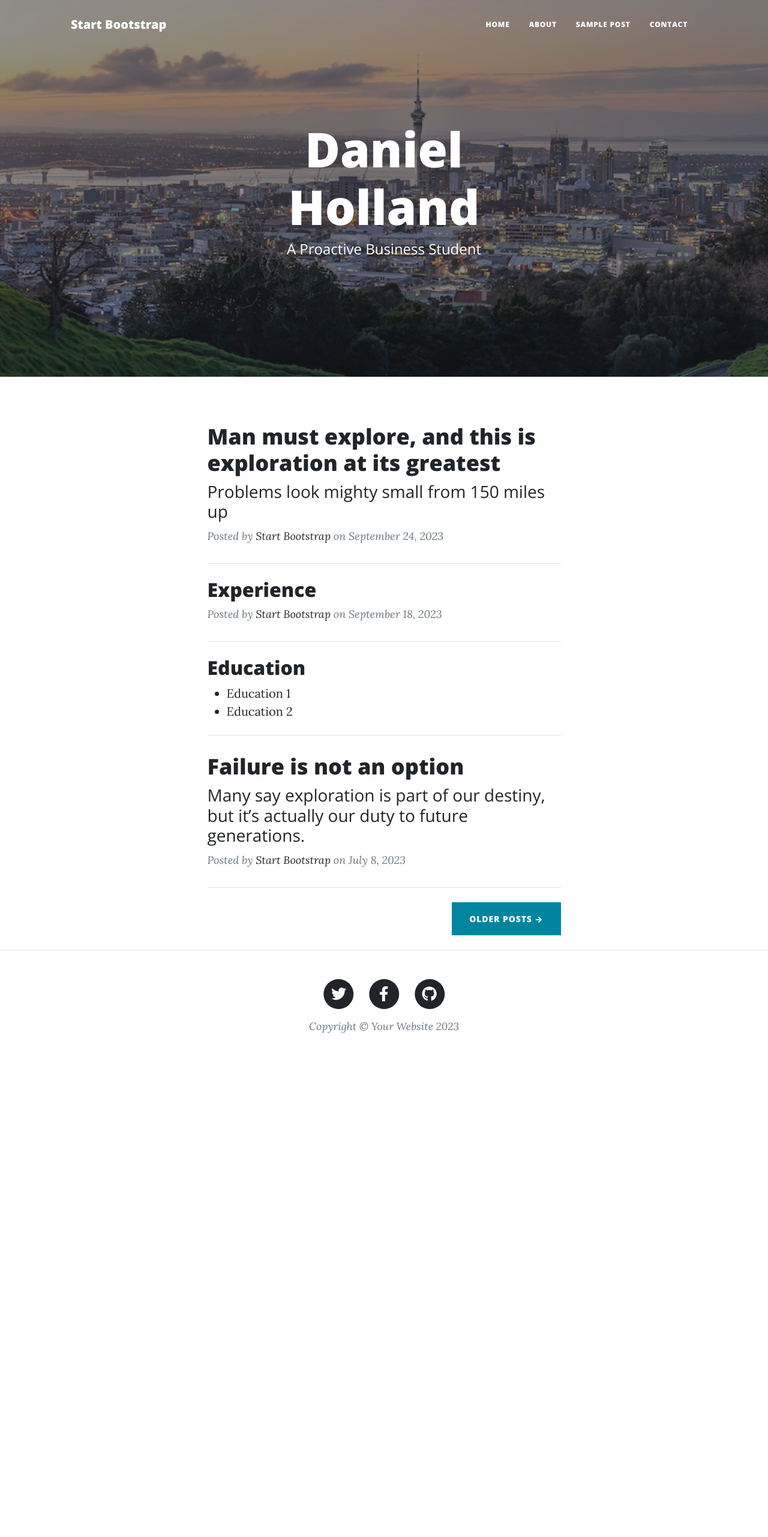
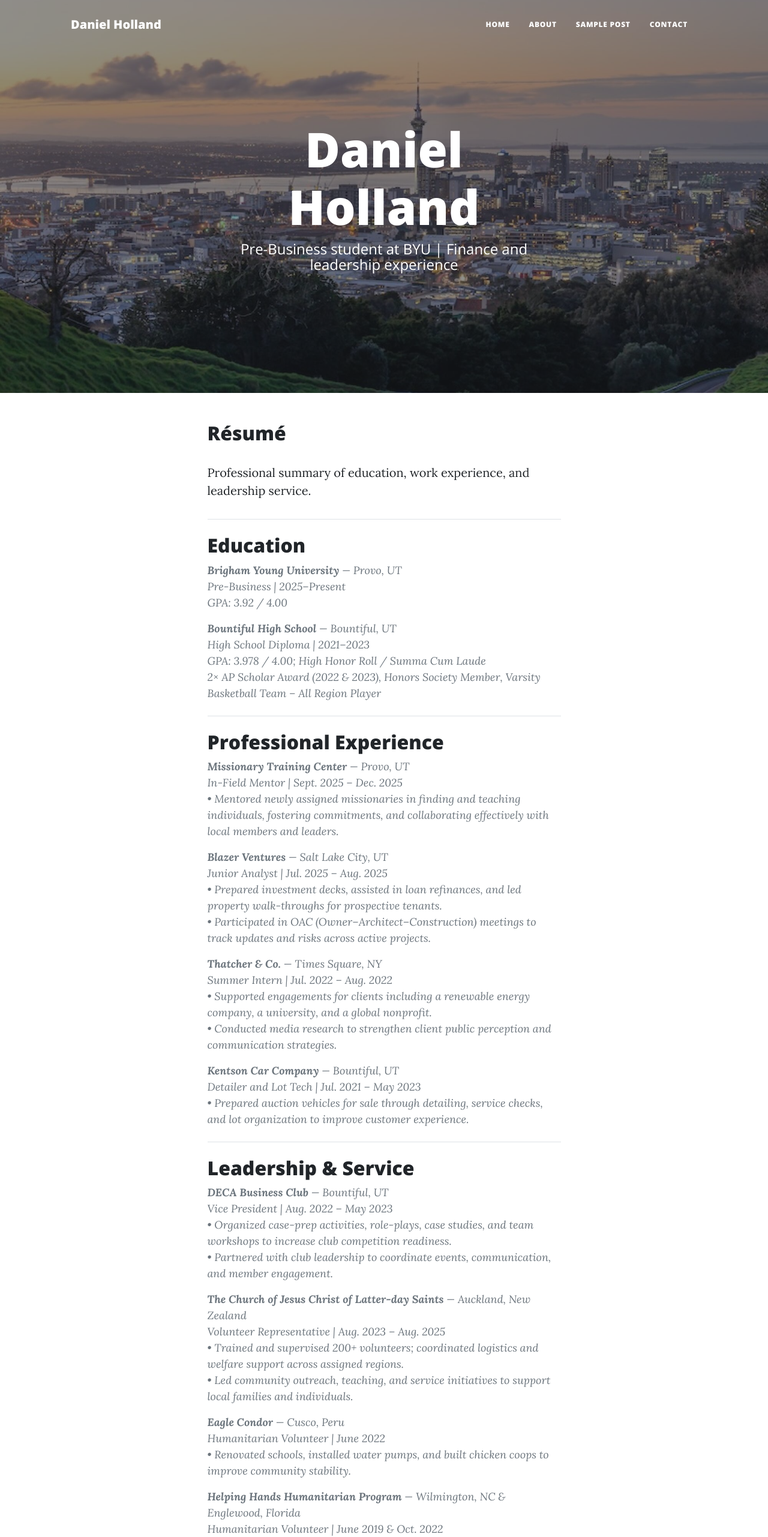
Before and after one commit to dainzzzzz/-In-General-IS-201-Project, a plain HTML site: page index.html in a window 1280 px wide. Shown: the top 2562 px of the page at 60% size. Before the commit the page ends 1772 px from the top, so only its background shows below. Drawn offline with nearby package versions, Linux system fonts and the light colour scheme.

Commit message:
Update homepage with resume content and personal profile links

```diff
--- a/index.html
+++ b/index.html
@@ -3,9 +3,9 @@
     <head>
         <meta charset="utf-8" />
         <meta name="viewport" content="width=device-width, initial-scale=1, shrink-to-fit=no" />
-        <meta name="description" content="" />
-        <meta name="author" content="" />
-        <title>Clean Blog - Start Bootstrap Theme</title>
+        <meta name="description" content="Daniel Holland | Pre-Business student at BYU with finance, leadership, and humanitarian experience." />
+        <meta name="author" content="Daniel Holland" />
+        <title>Daniel Holland | Business Student</title>
         <link rel="icon" type="image/x-icon" href="assets/favicon.ico" />
         <!-- Font Awesome icons (free version)-->
         <script src="https://use.fontawesome.com/releases/v6.3.0/js/all.js" crossorigin="anonymous"></script>
@@ -19,7 +19,7 @@
         <!-- Navigation-->
         <nav class="navbar navbar-expand-lg navbar-light" id="mainNav">
             <div class="container px-4 px-lg-5">
-                <a class="navbar-brand" href="index.html">Start Bootstrap</a>
+                <a class="navbar-brand" href="index.html">Daniel Holland</a>
                 <button class="navbar-toggler" type="button" data-bs-toggle="collapse" data-bs-target="#navbarResponsive" aria-controls="navbarResponsive" aria-expanded="false" aria-label="Toggle navigation">
                     Menu
                     <i class="fas fa-bars"></i>
@@ -41,7 +41,7 @@
                     <div class="col-md-10 col-lg-8 col-xl-7">
                         <div class="site-heading">
                             <h1>Daniel Holland</h1>
-                            <span class="subheading">A Proactive Business Student</span>
+                            <span class="subheading">Pre-Business student at BYU | Finance and leadership experience</span>
                         </div>
                     </div>
                 </div>
@@ -51,60 +51,79 @@
         <div class="container px-4 px-lg-5">
             <div class="row gx-4 gx-lg-5 justify-content-center">
                 <div class="col-md-10 col-lg-8 col-xl-7">
-                    <!-- Post preview-->
                     <div class="post-preview">
-                        <a href="post.html">
-                            <h2 class="post-title">Man must explore, and this is exploration at its greatest</h2>
-                            <h3 class="post-subtitle">Problems look mighty small from 150 miles up</h3>
-                        </a>
-                        <p class="post-meta">
-                            Posted by
-                            <a href="#!">Start Bootstrap</a>
-                            on September 24, 2023
-                        </p>
+                        <h2 class="post-title">Résumé</h2>
+                        <p class="post-subtitle">Professional summary of education, work experience, and leadership service.</p>
                     </div>
-                    <!-- Divider-->
                     <hr class="my-4" />
-                    <!-- Post preview-->
                     <div class="post-preview">
-                        <h2 class="post-title">Experience</h2>
-                        <p class="post-meta">
-                            Posted by
-                            <a href="#!">Start Bootstrap</a>
-                            on September 18, 2023
-                        </p>
+                        <h2 class="post-title">Education</h2>
+                        <div class="post-meta">
+                            <strong>Brigham Young University</strong> — Provo, UT<br />
+                            Pre-Business | 2025–Present<br />
+                            GPA: 3.92 / 4.00
+                        </div>
+                        <div class="post-meta mt-3">
+                            <strong>Bountiful High School</strong> — Bountiful, UT<br />
+                            High School Diploma | 2021–2023<br />
+                            GPA: 3.978 / 4.00; High Honor Roll / Summa Cum Laude<br />
+                            2× AP Scholar Award (2022 &amp; 2023), Honors Society Member, Varsity Basketball Team – All Region Player
+                        </div>
                     </div>
-                    <!-- Divider-->
                     <hr class="my-4" />
-                    <!-- Post preview-->
                     <div class="post-preview">
-
-                            <h2 class="post-title">Education</h2>
-
-
-                            <ul>
-                                <li>Education 1</li>
-                                <li>Education 2</li>
-                            </ul>
+                        <h2 class="post-title">Professional Experience</h2>
+                        <div class="post-meta">
+                            <strong>Missionary Training Center</strong> — Provo, UT<br />
+                            In-Field Mentor | Sept. 2025 – Dec. 2025<br />
+                            • Mentored newly assigned missionaries in finding and teaching individuals, fostering commitments, and collaborating effectively with local members and leaders.
+                        </div>
+                        <div class="post-meta mt-3">
+                            <strong>Blazer Ventures</strong> — Salt Lake City, UT<br />
+                            Junior Analyst | Jul. 2025 – Aug. 2025<br />
+                            • Prepared investment decks, assisted in loan refinances, and led property walk-throughs for prospective tenants.<br />
+                            • Participated in OAC (Owner–Architect–Construction) meetings to track updates and risks across active projects.
+                        </div>
+                        <div class="post-meta mt-3">
+                            <strong>Thatcher &amp; Co.</strong> — Times Square, NY<br />
+                            Summer Intern | Jul. 2022 – Aug. 2022<br />
+                            • Supported engagements for clients including a renewable energy company, a university, and a global nonprofit.<br />
+                            • Conducted media research to strengthen client public perception and communication strategies.
+                        </div>
+                        <div class="post-meta mt-3">
+                            <strong>Kentson Car Company</strong> — Bountiful, UT<br />
+                            Detailer and Lot Tech | Jul. 2021 – May 2023<br />
+                            • Prepared auction vehicles for sale through detailing, service checks, and lot organization to improve customer experience.
+                        </div>
                     </div>
-                    <!-- Divider-->
                     <hr class="my-4" />
-                    <!-- Post preview-->
                     <div class="post-preview">
-                        <a href="post.html">
-                            <h2 class="post-title">Failure is not an option</h2>
-                            <h3 class="post-subtitle">Many say exploration is part of our destiny, but it’s actually our duty to future generations.</h3>
-                        </a>
-                        <p class="post-meta">
-                            Posted by
-                            <a href="#!">Start Bootstrap</a>
-                            on July 8, 2023
-                        </p>
+                        <h2 class="post-title">Leadership &amp; Service</h2>
+                        <div class="post-meta">
+                            <strong>DECA Business Club</strong> — Bountiful, UT<br />
+                            Vice President | Aug. 2022 – May 2023<br />
+                            • Organized case-prep activities, role-plays, case studies, and team workshops to increase club competition readiness.<br />
+                            • Partnered with club leadership to coordinate events, communication, and member engagement.
+                        </div>
+                        <div class="post-meta mt-3">
+                            <strong>The Church of Jesus Christ of Latter-day Saints</strong> — Auckland, New Zealand<br />
+                            Volunteer Representative | Aug. 2023 – Aug. 2025<br />
+                            • Trained and supervised 200+ volunteers; coordinated logistics and welfare support across assigned regions.<br />
+                            • Led community outreach, teaching, and service initiatives to support local families and individuals.
+                        </div>
+                        <div class="post-meta mt-3">
+                            <strong>Eagle Condor</strong> — Cusco, Peru<br />
+                            Humanitarian Volunteer | June 2022<br />
+                            • Renovated schools, installed water pumps, and built chicken coops to improve community stability.
+                        </div>
+                        <div class="post-meta mt-3">
+                            <strong>Helping Hands Humanitarian Program</strong> — Wilmington, NC &amp; Englewood, Florida<br />
+                            Humanitarian Volunteer | June 2019 &amp; Oct. 2022<br />
+                            • Performed hurricane disaster cleanup and debris removal while assisting with the distribution of emergency supplies.
+                        </div>
                     </div>
-                    <!-- Divider-->
                     <hr class="my-4" />
-                    <!-- Pager-->
-                    <div class="d-flex justify-content-end mb-4"><a class="btn btn-primary text-uppercase" href="#!">Older Posts →</a></div>
+                    <div class="d-flex justify-content-end mb-4"><a class="btn btn-primary text-uppercase" href="about.html">Learn More →</a></div>
                 </div>
             </div>
         </div>
@@ -115,31 +134,31 @@
                     <div class="col-md-10 col-lg-8 col-xl-7">
                         <ul class="list-inline text-center">
                             <li class="list-inline-item">
-                                <a href="#!">
+                                <a href="https://www.linkedin.com/in/daniel-holland-1a3856246" target="_blank" rel="noopener noreferrer">
                                     <span class="fa-stack fa-lg">
                                         <i class="fas fa-circle fa-stack-2x"></i>
-                                        <i class="fab fa-twitter fa-stack-1x fa-inverse"></i>
+                                        <i class="fab fa-linkedin fa-stack-1x fa-inverse"></i>
                                     </span>
                                 </a>
                             </li>
                             <li class="list-inline-item">
-                                <a href="#!">
-                                    <span class="fa-stack fa-lg">
-                                        <i class="fas fa-circle fa-stack-2x"></i>
-                                        <i class="fab fa-facebook-f fa-stack-1x fa-inverse"></i>
-                                    </span>
-                                </a>
-                            </li>
-                            <li class="list-inline-item">
-                                <a href="#!">
+                                <a href="https://github.com/dainzzzzz" target="_blank" rel="noopener noreferrer">
                                     <span class="fa-stack fa-lg">
                                         <i class="fas fa-circle fa-stack-2x"></i>
                                         <i class="fab fa-github fa-stack-1x fa-inverse"></i>
                                     </span>
                                 </a>
                             </li>
+                            <li class="list-inline-item">
+                                <a href="mailto:holladan@byu.edu">
+                                    <span class="fa-stack fa-lg">
+                                        <i class="fas fa-circle fa-stack-2x"></i>
+                                        <i class="fas fa-envelope fa-stack-1x fa-inverse"></i>
+                                    </span>
+                                </a>
+                            </li>
                         </ul>
-                        <div class="small text-center text-muted fst-italic">Copyright &copy; Your Website 2023</div>
+                        <div class="small text-center text-muted fst-italic">Copyright &copy; 2026 Daniel Holland</div>
                     </div>
                 </div>
             </div>
```
